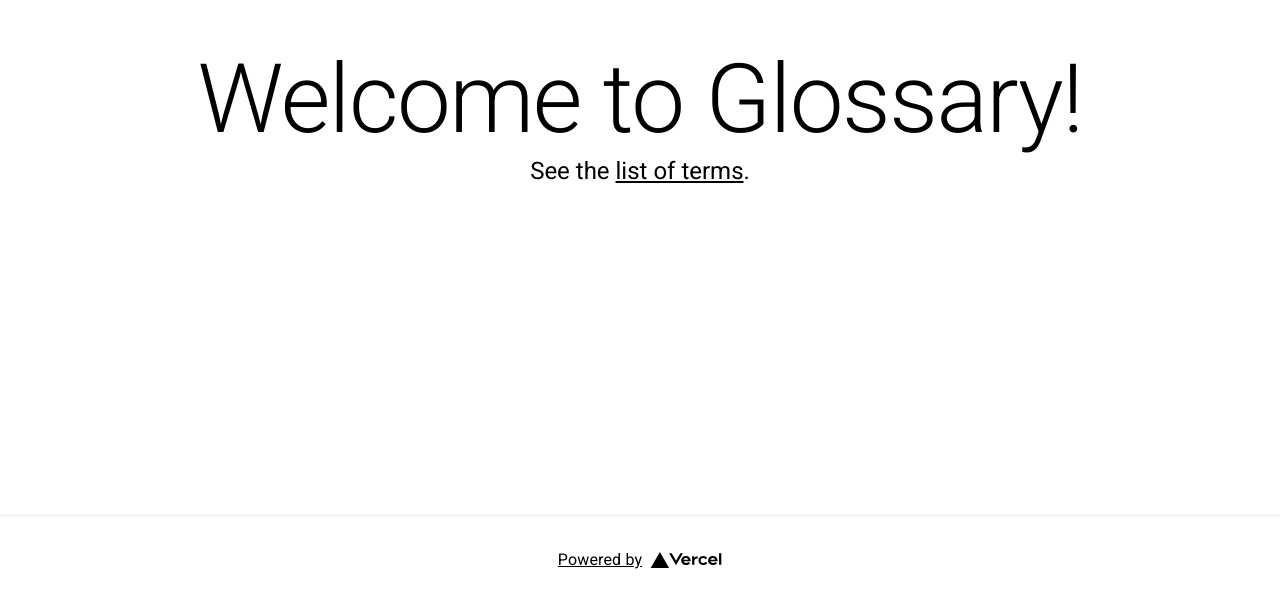
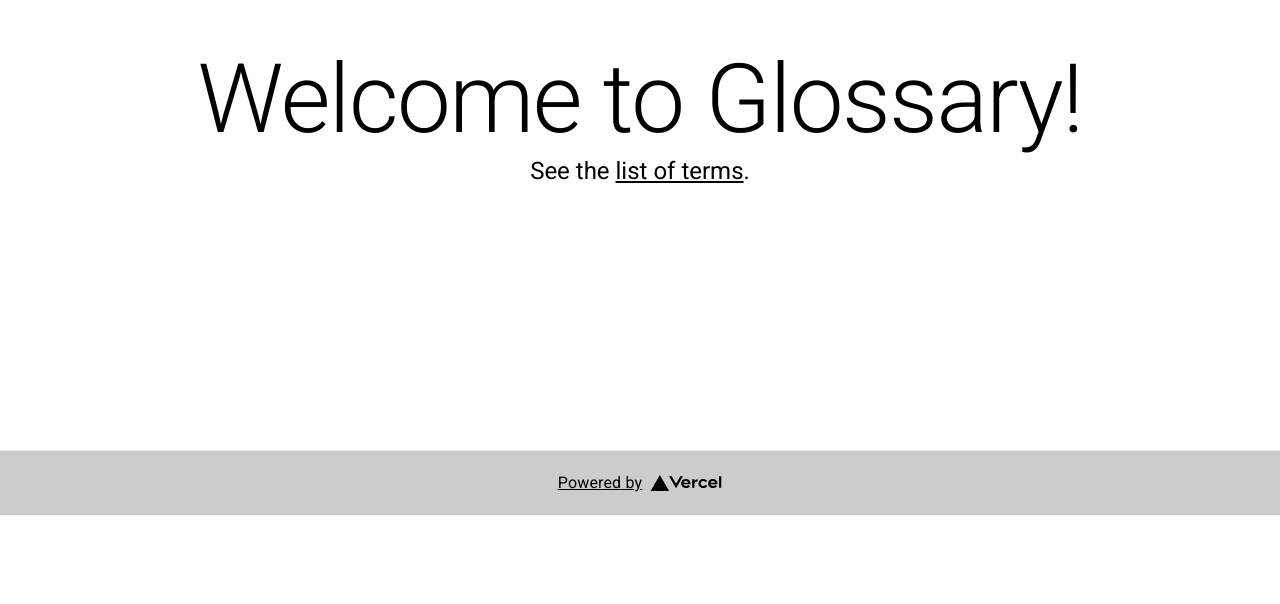
Before and after one commit to lgolding/glossary-next, a Next.js app: page / in a window 1280 px wide. Shown: the part 285-889 px from the top of the page. After the commit the page ends 800 px from the top, so only its background shows below. Built offline with nearby package versions, Linux system fonts and the light colour scheme.

Commit message:
Style footer to bottom of page.

```diff
--- a/styles/Home.module.css
+++ b/styles/Home.module.css
@@ -13,6 +13,12 @@
 }
 
 .footer {
+  position: fixed;
+  bottom: 0px;
+  left: 0px;
+  width: 100%;
+  height: 2rem;
+  background: #ccc;
   display: flex;
   flex: 1;
   padding: 2rem 0;
```
